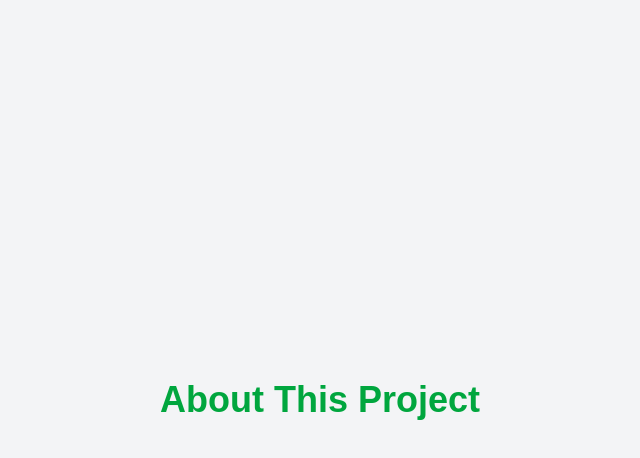
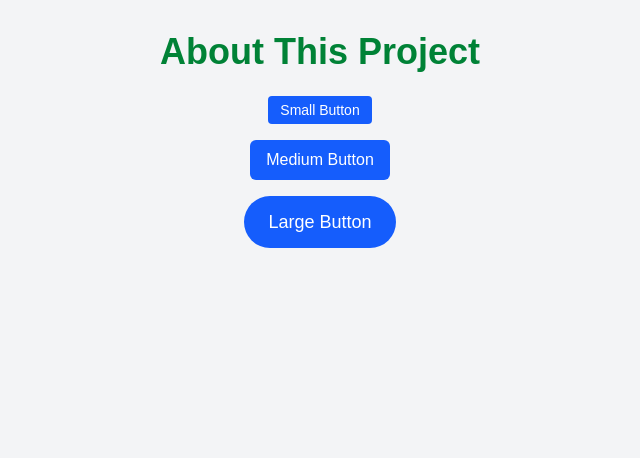
Before and after one commit to BenTachie/alx-project-0x02-setup, a Next.js app in the folder alx-project-0x02/: page /about in a window 1280 px wide. Shown: the top 458 px of the page, without its empty margins (320-960 px from the left). Built offline with nearby package versions, Linux system fonts and the light colour scheme.

Commit message:
feat: Add reusable Button component with size and shape props

```diff
--- /dev/null
+++ b/alx-project-0x02/components/common/Button.tsx
@@ -0,0 +1,26 @@
+import React from "react";
+import { ButtonProps } from "@/interfaces";
+
+const Button: React.FC<ButtonProps> = ({
+  label,
+  size = "medium",
+  shape = "rounded-md",
+  onClick,
+}) => {
+  const sizeClasses = {
+    small: "px-3 py-1 text-sm",
+    medium: "px-4 py-2 text-base",
+    large: "px-6 py-3 text-lg",
+  };
+
+  return (
+    <button
+      className={`bg-blue-600 text-white hover:bg-blue-700 transition ${sizeClasses[size]} ${shape}`}
+      onClick={onClick}
+    >
+      {label}
+    </button>
+  );
+};
+
+export default Button;
--- a/alx-project-0x02/interfaces/index.ts
+++ b/alx-project-0x02/interfaces/index.ts
@@ -2,3 +2,10 @@
   title: string;
   content: string;
 }
+
+export interface ButtonProps {
+  label: string;
+  size?: "small" | "medium" | "large";
+  shape?: "rounded-sm" | "rounded-md" | "rounded-full";
+  onClick?: () => void;
+}
--- a/alx-project-0x02/pages/about.tsx
+++ b/alx-project-0x02/pages/about.tsx
@@ -1,9 +1,16 @@
 import React from "react";
+import Button from "@/components/common/Button";
 
 const AboutPage = () => {
   return (
-    <div className="min-h-screen flex items-center justify-center bg-gray-100">
-      <h1 className="text-4xl font-bold text-green-600">About This Project</h1>
+    <div className="min-h-screen p-8 bg-gray-100 text-center">
+      <h1 className="text-4xl font-bold text-green-700 mb-6">About This Project</h1>
+
+      <div className="flex flex-col items-center gap-4">
+        <Button label="Small Button" size="small" shape="rounded-sm" />
+        <Button label="Medium Button" size="medium" shape="rounded-md" />
+        <Button label="Large Button" size="large" shape="rounded-full" />
+      </div>
     </div>
   );
 };
```
